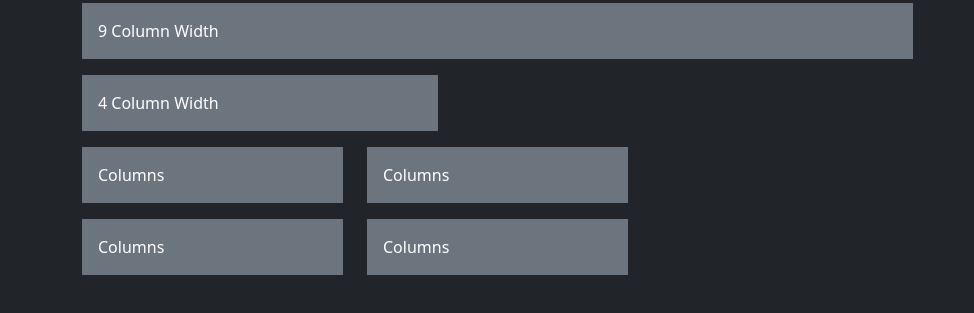
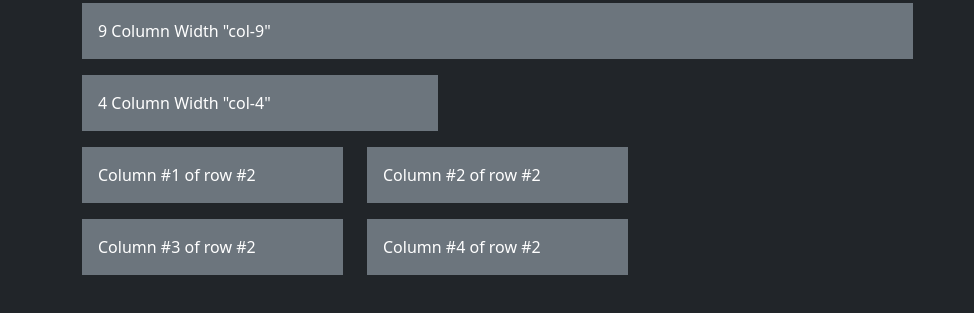
Before and after one commit to shaneriley0013/Bootstrap-practice, a plain HTML site: page Lesson 07/index.html in a window 1280 px wide. Shown: the part 53-366 px from the top of the page, without its empty margins (0-974 px from the left). Drawn offline with nearby package versions, Linux system fonts and the light colour scheme.

Commit message:
tidy up user display

```diff
--- a/Lesson 07/index.html
+++ b/Lesson 07/index.html
@@ -24,44 +24,46 @@
 
     <div class="col-9">
       <div class="bg-secondary p-3 text-white mb-3">
-        9 Column Width
+        9 Column Width "col-9"
       </div>
     </div>
 
     <div class="col-4">
       <div class="bg-secondary p-3 text-white mb-3">
-        4 Column Width
+        4 Column Width "col-4"
       </div>
     </div>
 
   </div>
 
+
+
   <div class="row">
 
     <div class="col-md-3">
       <div class="bg-secondary p-3 text-white mb-3">
-        Columns
+        Column #1 of row #2
       </div>
     </div>
 
     <div class="col-md-3">
       <div class="bg-secondary p-3 text-white mb-3">
-        Columns
+        Column #2 of row #2
       </div>
     </div>
 
-    <div class="w-100"></div>
+    <div class="w-100"></div> <!--this creates a breakin the row-->
 
 
     <div class="col-md-3">
       <div class="bg-secondary p-3 text-white mb-3">
-      Columns
+        Column #3 of row #2
       </div>
     </div>
 
     <div class="col-md-3">
       <div class="bg-secondary p-3 text-white mb-3">
-        Columns
+        Column #4 of row #2
       </div>
     </div>
 
```
